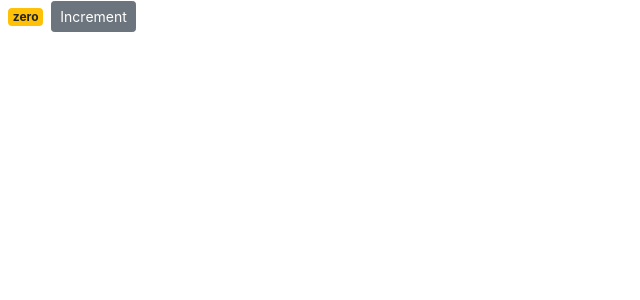
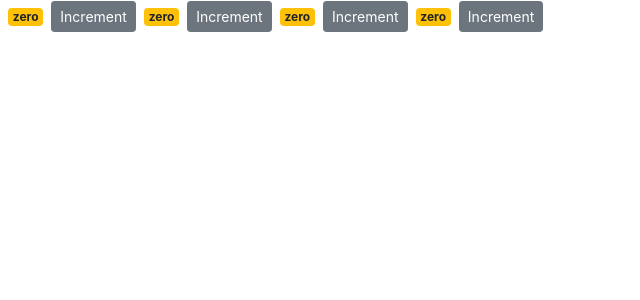
Before and after one commit to PromiseFru/counter-app, a React (Create React App) app: page / in a window 1280 px wide. Shown: the top 300 px of the page, without its empty margins (0-640 px from the left). Built offline with nearby package versions, Linux system fonts and the light colour scheme.

Commit message:
multiple components generated

```diff
--- /dev/null
+++ b/src/components/counters.jsx
@@ -0,0 +1,21 @@
+import React, { Component } from 'react';
+import Counter from './counter';
+
+class Counters extends Component {
+    state = {
+        counters: [
+            {id: 1, value: 0},
+            {id: 2, value: 0},
+            {id: 3, value: 0},
+            {id: 4, value: 0}
+        ]
+     };
+
+    render() {
+        return (<div>
+            {this.state.counters.map(counter => <Counter key={counter.id} />)}
+        </div>);
+    }
+}
+
+export default Counters;
--- a/src/index.js
+++ b/src/index.js
@@ -4,9 +4,9 @@
 import App from './App';
 import * as serviceWorker from './serviceWorker';
 import 'bootstrap/dist/css/bootstrap.css';
-import Counter from './components/counter';
+import Counters from './components/counters';
 
-ReactDOM.render(<Counter />, document.getElementById('root'));
+ReactDOM.render(<Counters />, document.getElementById('root'));
 
 // If you want your app to work offline and load faster, you can change
 // unregister() to register() below. Note this comes with some pitfalls.
```
